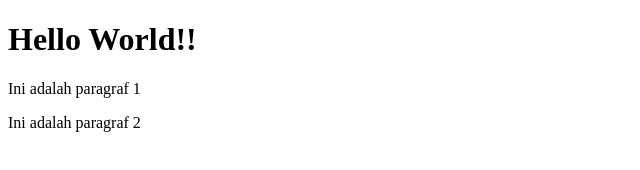
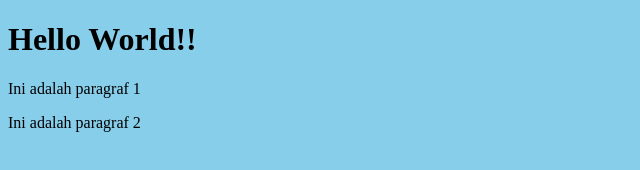
Before and after one commit to hannanfh/coba_ITW_b, a plain HTML site: page index.html in a window 1280 px wide. Shown: the whole page, without its empty margins (0-640 px from the left). Drawn offline with Linux system fonts and the light colour scheme.

Commit message:
menambahkan css

```diff
--- /dev/null
+++ b/index.css
@@ -0,0 +1,4 @@
+body {
+	background-color: skyblue;
+
+}
--- a/index.html
+++ b/index.html
@@ -2,6 +2,7 @@
 <html>
 <head>
 	<title>Latihan git</title>
+	<link rel="stylesheet" type="text/css" href="index.css">
 </head>
 <body>
 	<h1>Hello World!!</h1>
```
